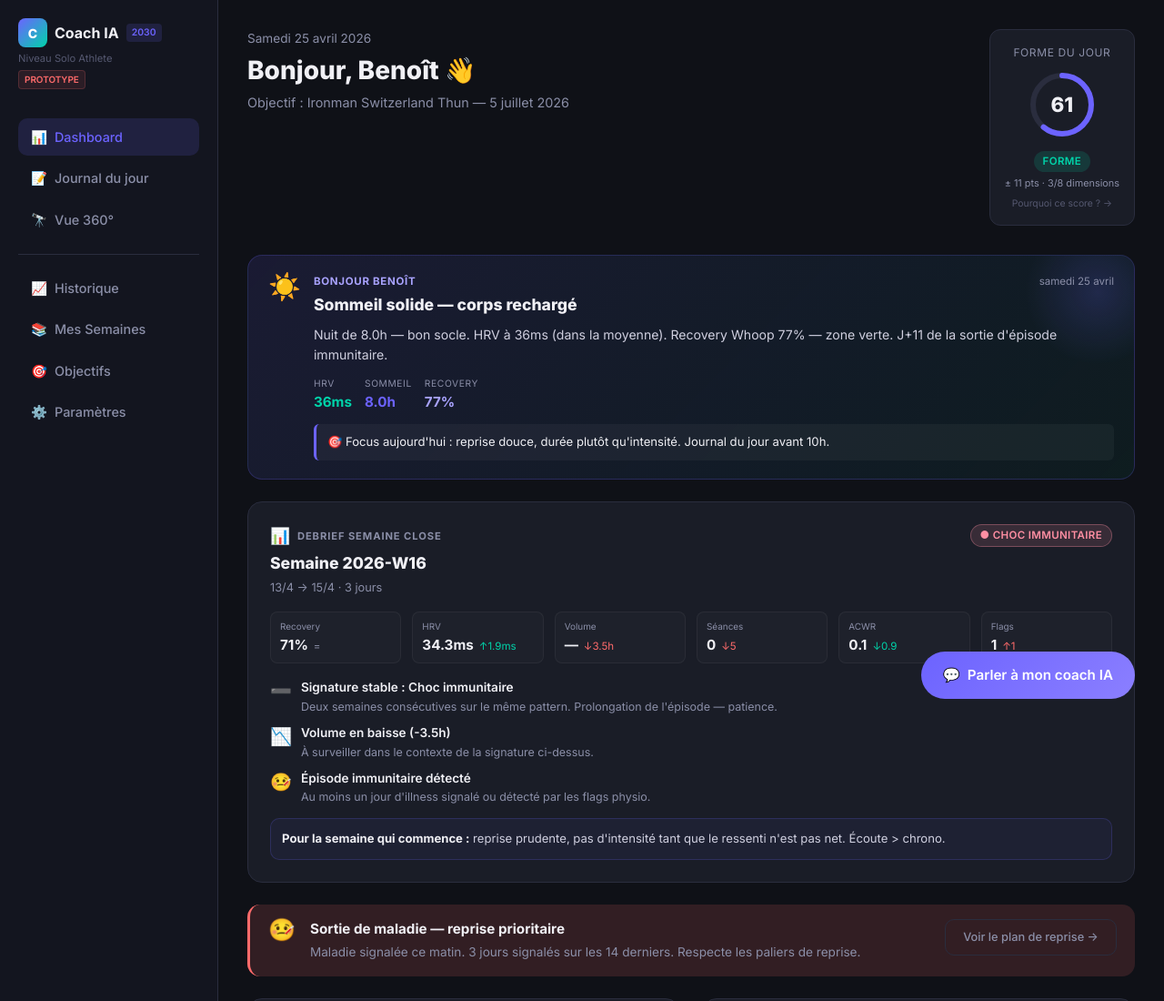
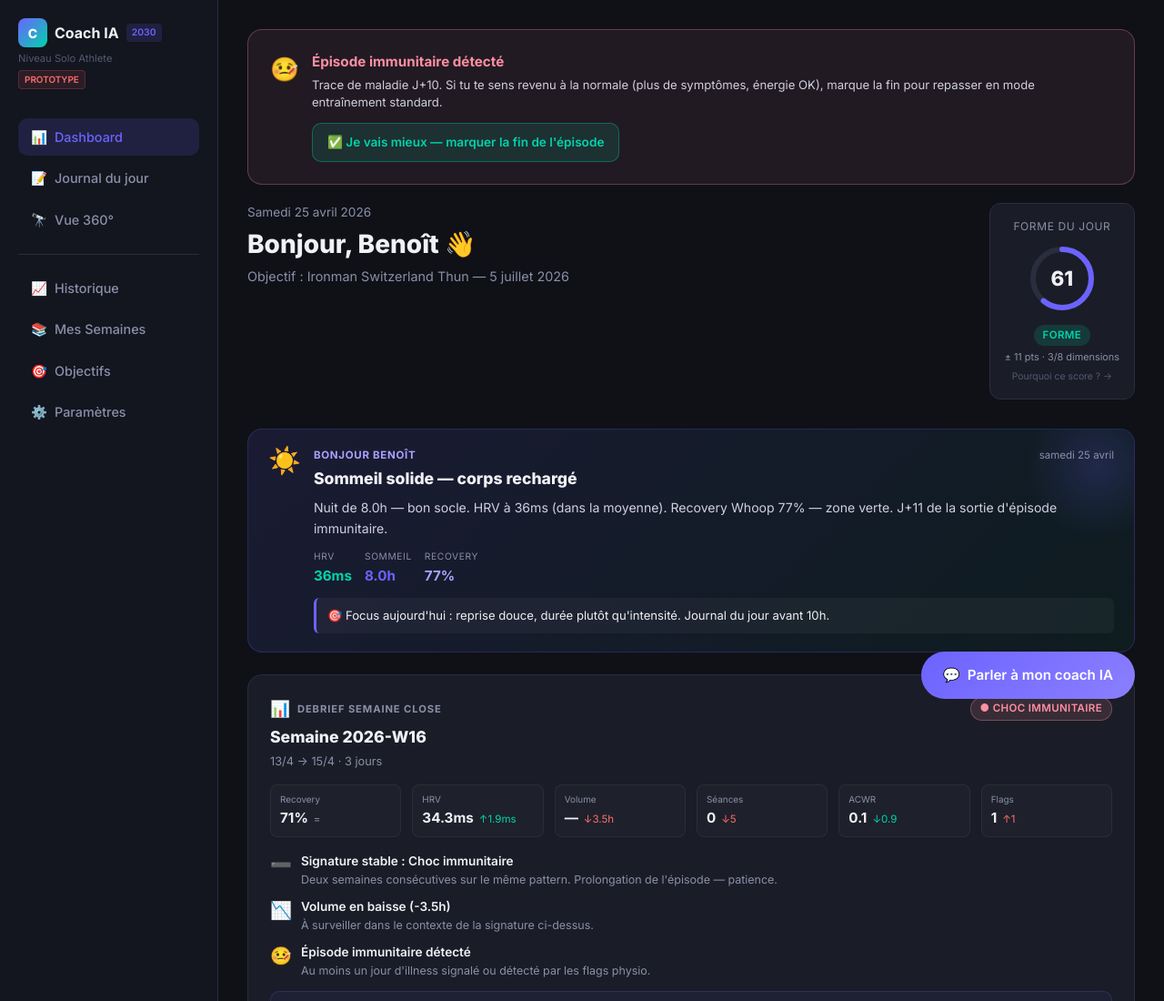
Before and after one commit to benoitleroy/coach-ia, a website: page index.html in a window 1280 px wide. Shown: the top 1100 px of the page at 91% size. Drawn offline with nearby package versions, Linux system fonts and the light colour scheme.

Commit message:
Bandeau permanent fin episode immunitaire sur le dashboard

```diff
--- a/index.html
+++ b/index.html
@@ -77,6 +77,20 @@
 
   <!-- ─── CONTENU PRINCIPAL ─── -->
   <main class="flex-1 overflow-y-auto p-8" id="mainContent">
+
+    <!-- BANDEAU FIN D'ÉPISODE IMMUNITAIRE -->
+    <div id="illnessBanner" class="card mb-5 fade-in" style="display:none;background:rgba(255,143,163,0.08);border:1px solid rgba(255,143,163,0.3);">
+      <div style="display:flex;gap:14px;align-items:flex-start;">
+        <span style="font-size:1.6rem;">🤒</span>
+        <div style="flex:1;">
+          <div style="font-weight:700;font-size:0.95rem;color:#FF8FA3;margin-bottom:4px;">Épisode immunitaire détecté</div>
+          <p id="illnessBannerText" style="font-size:0.82rem;color:#D0D0E0;line-height:1.5;margin-bottom:12px;">—</p>
+          <button id="illnessEndBtn" type="button" style="padding:10px 16px;background:rgba(0,212,170,0.12);border:1px solid rgba(0,212,170,0.35);border-radius:10px;color:#00D4AA;font-weight:600;font-size:0.85rem;cursor:pointer;-webkit-tap-highlight-color:rgba(0,212,170,0.2);">
+            ✅ Je vais mieux — marquer la fin de l'épisode
+          </button>
+        </div>
+      </div>
+    </div>
 
     <!-- HEADER -->
     <div class="flex items-start justify-between mb-8 fade-in">
--- a/js/dashboard.js
+++ b/js/dashboard.js
@@ -36,7 +36,31 @@ function rendreAthlète(id) {
   _renderWeeklyRecap(id);
   _renderInsights(id);
   _renderRecoveryTips(id);
+  _renderIllnessBanner(id);
   chargerChatInitial(a);
+}
+
+// ─── BANDEAU FIN D'ÉPISODE IMMUNITAIRE ───────────────────────────
+function _renderIllnessBanner(athleteId) {
+  const banner = document.getElementById("illnessBanner");
+  const text = document.getElementById("illnessBannerText");
+  const btn = document.getElementById("illnessEndBtn");
+  if (!banner || !text || !btn) return;
+  const Override = window.IllnessOverride;
+  if (athleteId !== "benoit" || !Override || !Override.isEpisodeOngoing()) {
+    banner.style.display = "none";
+    return;
+  }
+  const days = Override.daysSinceActiveIllness();
+  const dStr = days != null ? `J+${days}` : "récente";
+  text.textContent = `Trace de maladie ${dStr}. Si tu te sens revenu à la normale (plus de symptômes, énergie OK), marque la fin pour repasser en mode entraînement standard.`;
+  banner.style.display = "block";
+  btn.onclick = () => {
+    if (confirm("Marquer la fin de l'épisode immunitaire ? Les conseils repartiront en mode normal.")) {
+      Override.set(Date.now());
+      location.reload();
+    }
+  };
 }
 
 // ─── LOT 42 : BRIEFING MATIN AUTO ─────────────────────
--- a/sw.js
+++ b/sw.js
@@ -2,7 +2,7 @@
 // Stratégie : "network-first, cache-fallback" pour le HTML (toujours frais quand en ligne)
 //             "cache-first" pour le reste (CSS, JS, images) pour rapidité offline
 
-const CACHE_VERSION = "coach-ia-v5";
+const CACHE_VERSION = "coach-ia-v6";
 
 const PRECACHE_URLS = [
   "./",
```
